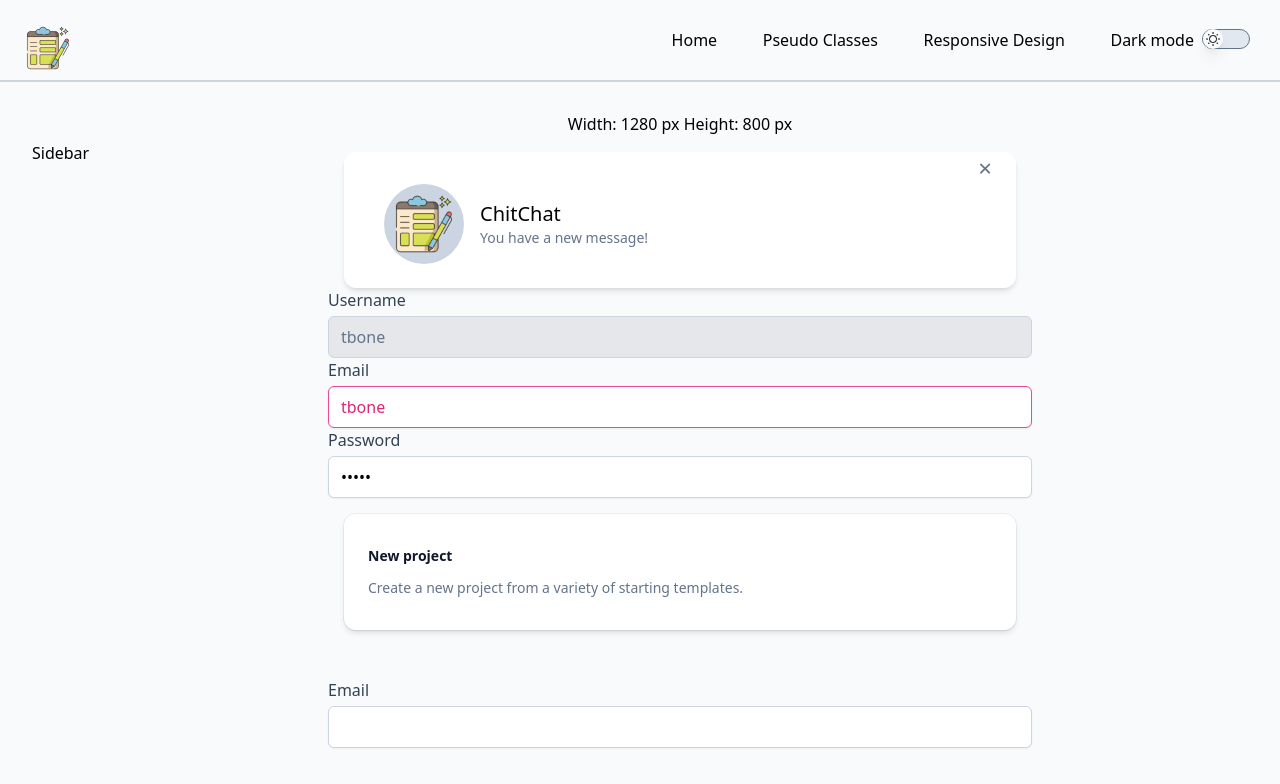
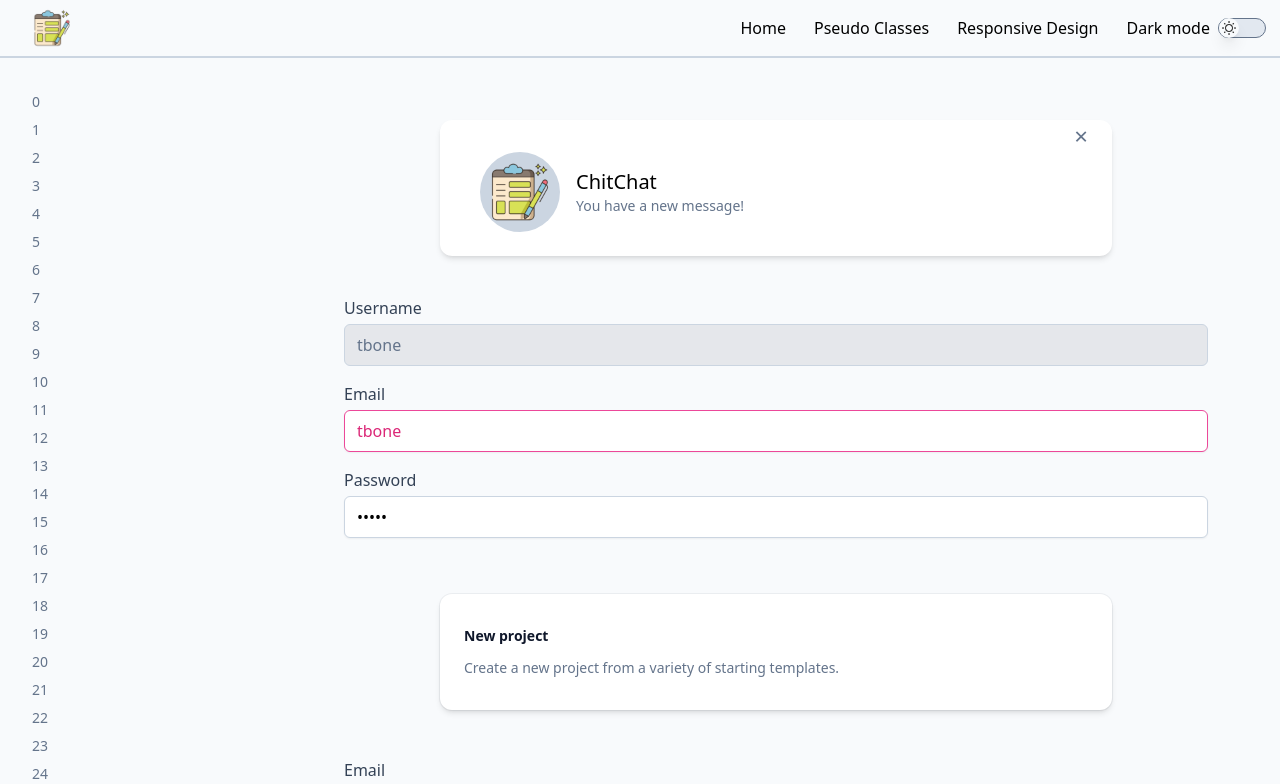
Before and after one commit to mflavin/v3tw, a Vue app: page /coreconcepts/pseudo-classes in a window 1280 px wide. Shown: the top 784 px of the page. Built offline with nearby package versions, Linux system fonts and the light colour scheme.

Commit message:
Set page spacing. Added sidebar

```diff
--- a/src/App.vue
+++ b/src/App.vue
@@ -1,12 +1,20 @@
 <template>
-  <div class="h-full bg-slate-50 pt-24 dark:bg-slate-800">
+  <div
+    class="
+      darkmode-transition
+      flex
+      h-full
+      bg-slate-50
+      pt-topbar
+      dark:bg-slate-800
+    "
+  >
     <TopBar />
-    <SideBar />
-    <main class="container mx-auto px-4 sm:px-6 md:px-8 lg:pl-80 xl:pr-60">
-      <div class="text-black dark:text-white text-center m-4">
-        Width: {{ width }} px Height: {{ height }} px
-      </div>
-      <RouterView />
+    <div class="2xl:w-28 2xl:pl-20">
+      <SideBar />
+    </div>
+    <main class="container mx-auto lg:pl-sidebar">
+      <RouterView class="p-content" />
     </main>
   </div>
 </template>
@@ -18,25 +26,6 @@ import SideBar from '@/components/SideBar.vue';
 export default {
   name: 'app',
   components: { TopBar, SideBar },
-  data() {
-    return {
-      width: 0,
-      height: 0,
-    };
-  },
-  created() {
-    window.addEventListener('resize', this.handleResize);
-    this.handleResize();
-  },
-  destroyed() {
-    window.removeEventListener('resize', this.handleResize);
-  },
-  methods: {
-    handleResize() {
-      this.width = window.innerWidth;
-      this.height = window.innerHeight;
-    },
-  },
 };
 </script>
 
--- a/src/components/SheetFromBelow.vue
+++ b/src/components/SheetFromBelow.vue
@@ -1,4 +1,5 @@
 <template>
+  <!-- Mobile menu sheet from below -->
   <div
     class="
       fixed
@@ -15,6 +16,7 @@
       transition-transform
       delay-100
       dark:bg-gray-700
+      lg:hidden
     "
     :class="{ 'translate-y-0': menu }"
   >
--- a/src/components/SideBar.vue
+++ b/src/components/SideBar.vue
@@ -1,22 +1,36 @@
 <template>
-  <div
+  <aside
     class="
       fixed
-      inset-0
-      top-[3.8125rem]
-      left-[max(0px,calc(50%-45rem))]
-      right-auto
-      z-20
+      bottom-0
+      top-topbar
       hidden
-      w-[19.5rem]
-      overflow-y-auto
-      px-8
-      pb-10
+      w-sidebar
+      overflow-y-scroll
+      p-8
+      pb-24
       lg:block
     "
   >
-    <span class="mt-20 fixed">Sidebar</span>
-  </div>
+    <nav>
+      <ul>
+        <li
+          v-for="(x, idx) in ' 1 '.repeat(100).split('1')"
+          :key="idx"
+          class="
+            py-1
+            text-sm text-slate-500
+            hover:text-indigo-300
+            focus:bg-sky-200
+            dark:text-slate-300 dark:hover:text-indigo-500
+            sm:rounded-lg
+          "
+        >
+          {{ idx }}
+        </li>
+      </ul>
+    </nav>
+  </aside>
 </template>
 
 <script>
--- a/src/components/TextBox.vue
+++ b/src/components/TextBox.vue
@@ -1,5 +1,5 @@
 <template>
-  <label class="mx-2 block">
+  <label v-on="$attrs" class="mx-2 block">
     <span class="block font-medium text-slate-700 dark:text-slate-300">
       {{ label }}
     </span>
--- a/src/components/TopBar/DarkModeSwitch.vue
+++ b/src/components/TopBar/DarkModeSwitch.vue
@@ -1,8 +1,17 @@
 <template>
-  <div class="contents lg:cursor-pointer">
-    <div class="block dark:text-white">Dark mode</div>
+  <div class="contents lg:cursor-pointer" @click="toggleDarkMode()">
     <div
-      @click="toggleDarkMode()"
+      class="
+        hidden
+        whitespace-nowrap
+        hover:text-indigo-300
+        dark:text-white dark:hover:text-indigo-500
+        xl:block
+      "
+    >
+      Dark mode
+    </div>
+    <div
       class="
         ml-2
         flex
--- a/src/components/TopBar/NavLinks.vue
+++ b/src/components/TopBar/NavLinks.vue
@@ -9,10 +9,11 @@
       @click="$emit('route-clicked')"
       class="
         block
+        whitespace-nowrap
         p-3
-        hover:bg-gray-100
+        hover:text-indigo-300
         focus:bg-sky-200
-        dark:text-white dark:hover:text-black
+        dark:text-white dark:hover:text-indigo-500
         sm:rounded-lg
       "
       :to="nav.path"
--- a/src/components/TopBar/TopBar.vue
+++ b/src/components/TopBar/TopBar.vue
@@ -8,24 +8,25 @@
       w-full
       border-b-2 border-slate-300
       dark:border-slate-700
+      2xl:pl-16
     "
   >
     <!-- Desktop style for nav -->
     <ul
       class="
-        lg:container
+        darkmode-transition
         mx-auto
         flex
-        h-20
+        h-topbar
+        items-center
         justify-between
         bg-slate-50
-        p-4
         dark:bg-slate-800
       "
     >
-      <li class="sm:w-20 md:w-1/6 lg:w-5/12 xl:w-1/2">
+      <li class="lg:w-full">
         <img
-          class="m-2 w-10 sm:w-12"
+          class="my-2 ml-8 w-10"
           src="/img/icons/android-chrome-192x192.png"
           alt="Logo"
         />
@@ -36,11 +37,10 @@
       </li>
       <!-- Hide nav links until small viewport -->
       <NavLinks class="hidden lg:block" />
-      <li class="mx-0.5 hidden items-center p-3 lg:flex lg:items-baseline">
+      <li class="mx-0.5 hidden items-center p-3 lg:flex">
         <DarkModeSwitch />
       </li>
     </ul>
-    <!-- Mobile menu sheet from below -->
     <SheetFromBelow :menu="menu">
       <!-- Mobile menu styles -->
       <ul class="py-1 text-gray-700 dark:text-gray-200">
@@ -57,7 +57,7 @@
             <span class="text-2xl font-medium md:cursor-pointer">&times;</span>
           </button>
         </li>
-        <NavLinks @route-clicked="toggleMenu" class="block" />
+        <NavLinks @route-clicked="toggleMenu" />
         <li class="mx-0.5 flex items-center p-3">
           <DarkModeSwitch />
         </li>
--- a/src/index.css
+++ b/src/index.css
@@ -1,6 +1,10 @@
 @tailwind base;
 @tailwind components;
 @tailwind utilities;
+
+.darkmode-transition {
+  @apply transition-colors duration-500 ease-in-out;
+}
 
 .focus-error-text-box {
   @apply mt-1
--- a/src/views/CoreConcepts/PseudoClasses.vue
+++ b/src/views/CoreConcepts/PseudoClasses.vue
@@ -4,10 +4,10 @@
     <ToastBox title="ChitChat" text="You have a new message!" />
 
     <!-- https://tailwindcss.com/docs/hover-focus-and-other-states#form-states -->
-    <form class="y-8">
-      <TextBox label="Username" type="text" value="tbone" readonly />
-      <TextBox label="Email" type="email" value="tbone" />
-      <TextBox label="Password" type="password" value="tbone" />
+    <form class="py-8">
+      <TextBox class="py-2" label="Username" type="text" value="tbone" readonly />
+      <TextBox class="py-2" label="Email" type="email" value="tbone" />
+      <TextBox class="py-2" label="Password" type="password" value="tbone" />
     </form>
 
     <!-- https://tailwindcss.com/docs/hover-focus-and-other-states#styling-based-on-parent-state -->
@@ -50,7 +50,7 @@
     </a>
 
     <!-- https://tailwindcss.com/docs/hover-focus-and-other-states#styling-based-on-sibling-state -->
-    <form class="py-8">
+    <form class="pt-8">
       <TextBox
         label="Email"
         type="email"
@@ -59,7 +59,7 @@
     </form>
 
     <!-- https://tailwindcss.com/docs/hover-focus-and-other-states#before-and-after -->
-    <label class="mx-2 block py-8">
+    <label class="mx-2 block pb-8">
       <span
         class="block text-sm font-medium text-slate-700 dark:text-slate-300"
       >
@@ -119,7 +119,7 @@
             file:px-4
             file:text-sm
             file:font-semibold
-            file:text-violet-700
+            file:text-indigo-500
             hover:file:bg-violet-100
             dark:text-slate-300
           "
--- a/src/views/CoreConcepts/ResponsiveDesign.vue
+++ b/src/views/CoreConcepts/ResponsiveDesign.vue
@@ -1,14 +1,14 @@
 <template>
-  <div class="rounded-card md:max-w-2xl">
-    <div class="md:flex">
-      <div class="md:shrink-0">
+  <div class=" sm:max-w-2xl">
+    <div class="sm:flex rounded-card">
+      <div class="sm:shrink-0">
         <img
           class="
             h-48
             w-full
             rounded
             object-fill
-            md:h-full md:w-48 md:object-cover
+            sm:h-full sm:w-48 sm:object-cover
           "
           src="/img/art.png"
           alt="Logo"
--- a/tailwind.config.js
+++ b/tailwind.config.js
@@ -2,7 +2,14 @@ module.exports = {
   darkMode: 'class',
   content: ['./index.html', './src/**/*.{vue,js,ts,jsx,tsx}'],
   theme: {
-    extend: {},
+    extend: {
+      spacing: {
+        topbar: '3.5rem',
+        sidebarmobile: '20rem',
+        sidebar: '17rem',
+        content: '4rem',
+      },
+    },
   },
   plugins: [],
 };
```
